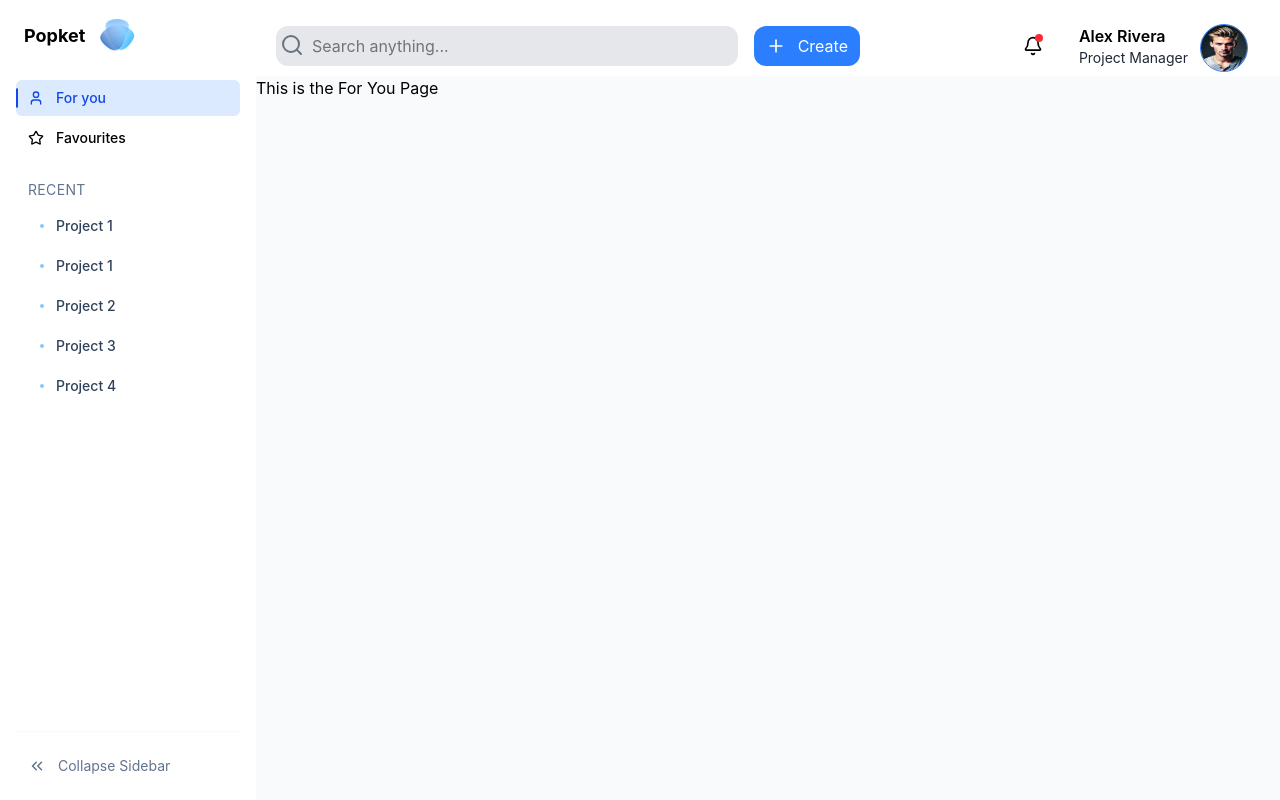
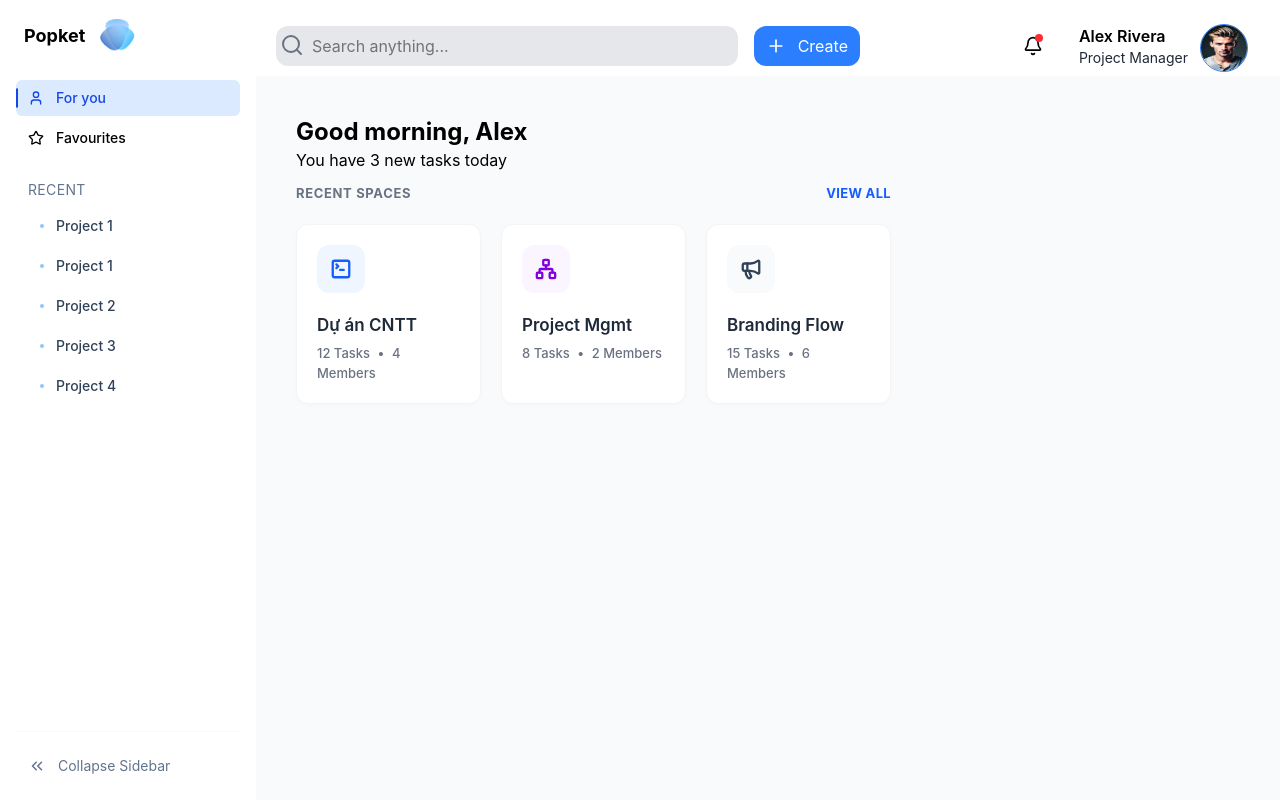
Before and after one commit to LiemLiemLiem12/project-management-system, a Next.js app in the folder frontend/: page /for-you in a window 1280 px wide. Built offline with nearby package versions, Linux system fonts and the light colour scheme.

Commit message:
feat: Add RecentProject and RecentProjectItem components to For You page

```diff
--- a/frontend/src/app/(project)/for-you/page.tsx
+++ b/frontend/src/app/(project)/for-you/page.tsx
@@ -1,7 +1,16 @@
+import RecentProject from "@/components/ForYou/RecentProject";
+
 export default function ForYouPage() {
   return (
-    <div>
-      <h1>This is the For You Page</h1>
+    <div className="size-full flex gap-3">
+      <div className="flex-2/3 flex flex-col gap-3 px-10">
+        <div className="flex flex-col mt-10">
+          <h1 className="text-2xl font-bold">Good morning, Alex</h1>
+          <p className="text-md">You have 3 new tasks today</p>
+        </div>
+        <RecentProject />
+      </div>
+      <div className="flex-1/3"></div>
     </div>
   );
 }
--- /dev/null
+++ b/frontend/src/components/ForYou/RecentProject.tsx
@@ -0,0 +1,64 @@
+import { Megaphone, Network, TerminalSquare } from "lucide-react";
+import RecentProjectItem from "./RecentProjectItem";
+
+// --- COMPONENT: RecentProject ---
+const mockProjects = [
+  {
+    id: "1",
+    title: "Dự án CNTT",
+    tasks: 12,
+    members: 4,
+    icon: <TerminalSquare size={22} strokeWidth={2.5} />,
+    iconBgColor: "bg-blue-50",
+    iconColor: "text-blue-600",
+  },
+  {
+    id: "2",
+    title: "Project Mgmt",
+    tasks: 8,
+    members: 2,
+    icon: <Network size={22} strokeWidth={2.5} />,
+    iconBgColor: "bg-purple-50",
+    iconColor: "text-purple-700",
+  },
+  {
+    id: "3",
+    title: "Branding Flow",
+    tasks: 15,
+    members: 6,
+    icon: <Megaphone size={22} strokeWidth={2.5} />,
+    iconBgColor: "bg-slate-50",
+    iconColor: "text-slate-700",
+  },
+];
+
+export default function RecentProject() {
+  return (
+    <div className="w-full max-w-5xl  bg-[#f8fafc]">
+      {/* Header */}
+      <div className="flex justify-between items-center mb-5">
+        <h2 className="text-[13px] font-bold text-gray-500 tracking-wider uppercase">
+          Recent Spaces
+        </h2>
+        <button className="text-[13px] font-bold text-blue-600 hover:text-blue-800 uppercase tracking-wide">
+          View All
+        </button>
+      </div>
+
+      {/* Grid Container */}
+      <div className="grid grid-cols-1 sm:grid-cols-2 md:grid-cols-3 gap-5">
+        {mockProjects.map((project) => (
+          <RecentProjectItem
+            key={project.id}
+            title={project.title}
+            tasks={project.tasks}
+            members={project.members}
+            icon={project.icon}
+            iconBgColor={project.iconBgColor}
+            iconColor={project.iconColor}
+          />
+        ))}
+      </div>
+    </div>
+  );
+}
--- /dev/null
+++ b/frontend/src/components/ForYou/RecentProjectItem.tsx
@@ -0,0 +1,39 @@
+import React from "react";
+import { TerminalSquare, Network, Megaphone } from "lucide-react";
+
+// --- COMPONENT: RecentProjectItem ---
+interface RecentProjectItemProps {
+  title: string;
+  tasks: number;
+  members: number;
+  icon: React.ReactNode;
+  iconBgColor: string;
+  iconColor: string;
+}
+
+const RecentProjectItem: React.FC<RecentProjectItemProps> = ({
+  title,
+  tasks,
+  members,
+  icon,
+  iconBgColor,
+  iconColor,
+}) => {
+  return (
+    <div className="flex flex-col p-5 bg-white border border-gray-100 rounded-xl shadow-[0_2px_10px_-4px_rgba(0,0,0,0.05)] hover:shadow-md transition-shadow cursor-pointer">
+      <div
+        className={`w-12 h-12 rounded-xl flex items-center justify-center mb-5 ${iconBgColor} ${iconColor}`}
+      >
+        {icon}
+      </div>
+      <h3 className="text-[17px] font-semibold text-gray-800 mb-1.5">
+        {title}
+      </h3>
+      <p className="text-[13px] text-gray-500 font-medium">
+        {tasks} Tasks <span className="mx-1">•</span> {members} Members
+      </p>
+    </div>
+  );
+};
+
+export default RecentProjectItem;
--- a/frontend/src/components/Sidebar/index.tsx
+++ b/frontend/src/components/Sidebar/index.tsx
@@ -95,7 +95,7 @@ export default function Sidebar() {
           ) : (
             <Link
               href="/favourites"
-              className="flex relative overflow-hidden g-2 w-full items-center gap-3 px-3 py-2 rounded-md text-sm font-medium  cursor-pointer  hover:bg-slate -200 transition-colors"
+              className="flex relative overflow-hidden g-2 w-full items-center gap-3 px-3 py-2 rounded-md text-sm font-medium  cursor-pointer  hover:bg-slate-200 transition-colors"
             >
               <Star
                 className={isOpenSidebar ? "w-4 h-4" : "w-full flex-shrink-0"}
```
